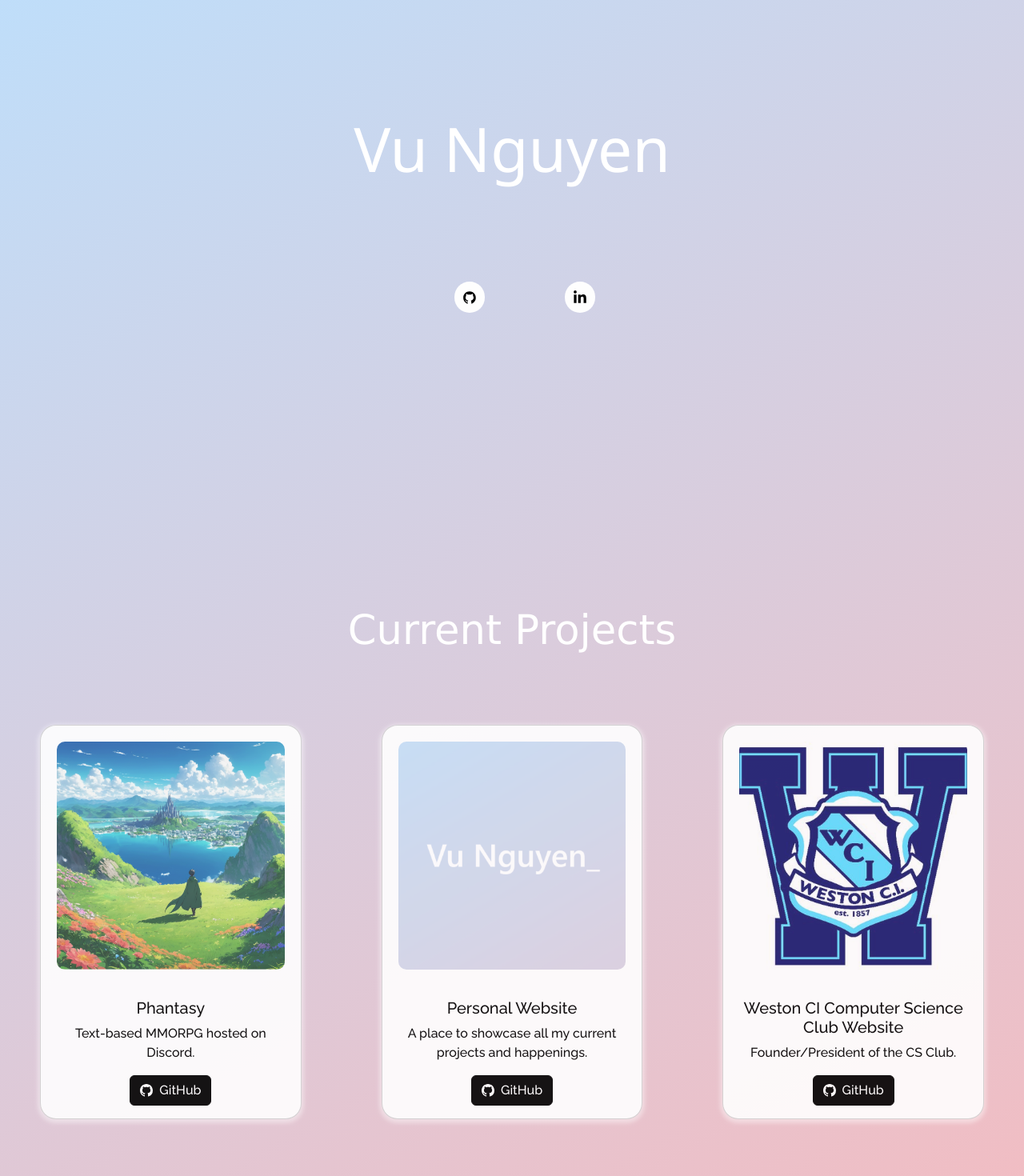
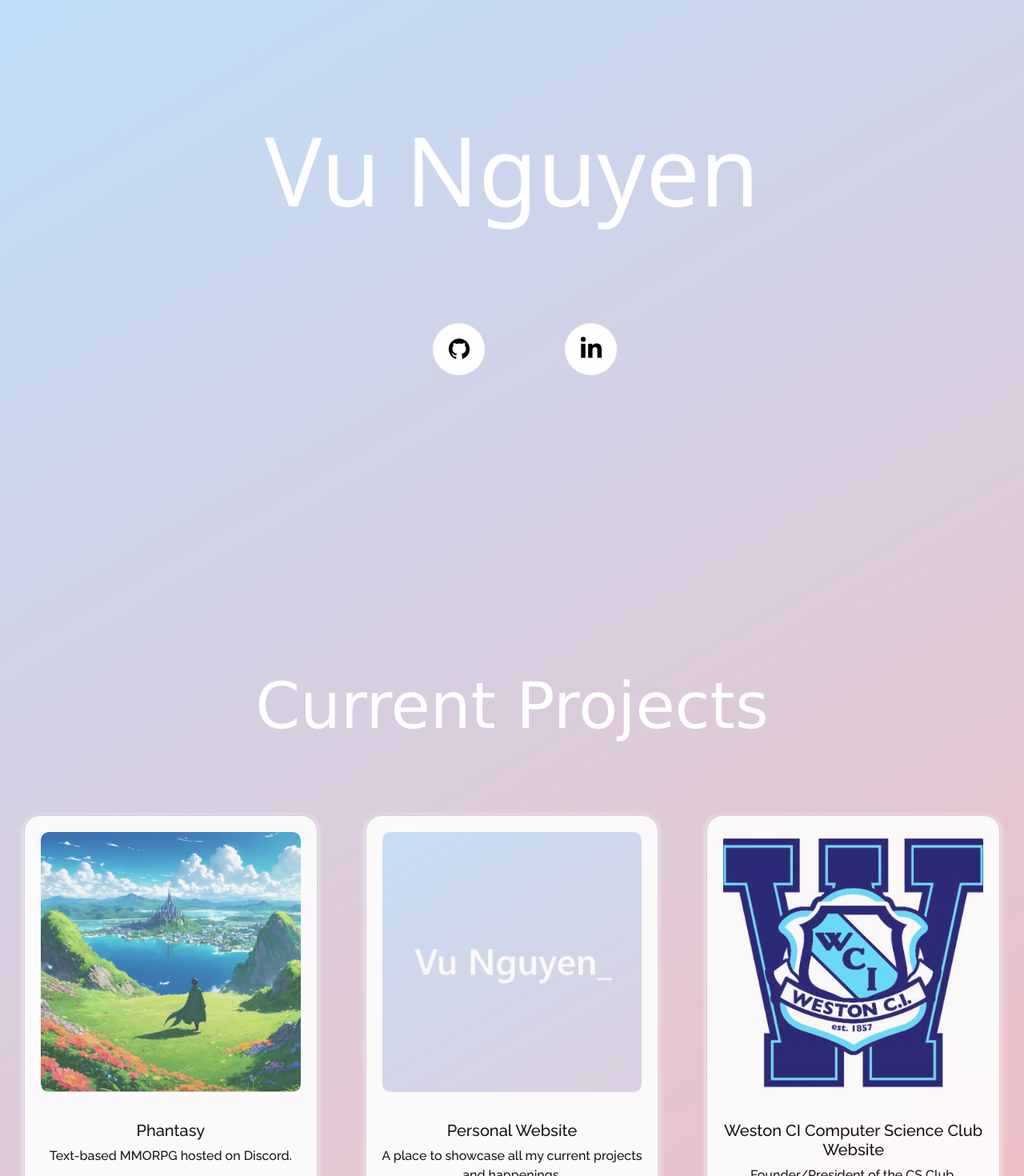
Before and after one commit to vunguyen312/vunguyen312.github.io, a React (Create React App) app: page /#/ in a window 1280 px wide. Shown: the part 220-1690 px from the top of the page at 80% size. Built offline with nearby package versions, Linux system fonts and the light colour scheme.

Commit message:
Reworked title animation

```diff
--- a/src/components/Home.jsx
+++ b/src/components/Home.jsx
@@ -8,9 +8,13 @@ function Home() {
     return(
         <section>
             <Container fluid className="home-section" id="home">
-                <h1 className="heading-name">
-                    <SetTitle />
-                </h1>
+                <Row>
+                    <Col md={12}>
+                        <h1 className="heading-name">
+                            <SetTitle />
+                        </h1>
+                    </Col>
+                </Row>
                 <Row>
                     <Col md={12} className="home-socials">
                         <ul className="home-about-social-links">
--- a/src/styles.css
+++ b/src/styles.css
@@ -1,8 +1,30 @@
+/* SCROLLBAR */
+
+::-webkit-scrollbar {
+    width: 8px;
+}
+
+::-webkit-scrollbar-track {
+    background: #b6b6b6;
+}
+
+::-webkit-scrollbar-thumb {
+    background: rgba(255, 255, 255);
+    border-radius: 12px;
+}
+
+::-webkit-scrollbar-thumb:hover {
+    background: rgba(236, 234, 234, 0.91);
+    border-radius: 10px;
+}
+
+/* HOME */
+
 .heading-name {
     color: white !important;
-    font-size: 6vmax !important;
+    font-size: clamp(60px, 10vw, 120px) !important;
+    font-weight: 500px !important;
     font-family:'Segoe UI', Tahoma, Geneva, Verdana, sans-serif !important;
-    text-align: center !important;
     margin-top: 45vh !important;
     margin-bottom: 15vh !important;
 }
@@ -10,10 +32,9 @@
 .home-social-icons {
     position: relative !important;
     display: inline-block !important;
-    width: 3vmax !important;
-    height: 3vmax !important;
-    text-align: center !important;
-    font-size: 1.4vmax !important;
+    width: 65px !important;
+    height: 65px !important;
+    font-size: 30px !important;
     line-height: 2em !important;
     background: rgba(255, 255, 255, 0.972) !important;
     color: black !important;
@@ -53,7 +74,7 @@
 
 .projects-heading {
     color: white !important;
-    font-size: 4vmax !important;
+    font-size: clamp(50px, 8vw, 80px) !important;
     font-family: 'Lucida Sans', 'Lucida Sans Regular', 'Lucida Grande', 'Lucida Sans Unicode', Geneva, Verdana, sans-serif;
     padding-top: 200px;
     padding-bottom: 30px;
@@ -69,8 +90,8 @@
 .project-template {
     padding-top: 50px !important;
     padding-bottom: 50px !important;
-    padding-left: 50px !important;
-    padding-right: 50px !important;
+    padding-left: 30px !important;
+    padding-right: 30px !important;
     height: auto !important;
 }
 
```
Also changed, not shown: 7 other files (tests, documents, lock files or other folders).
